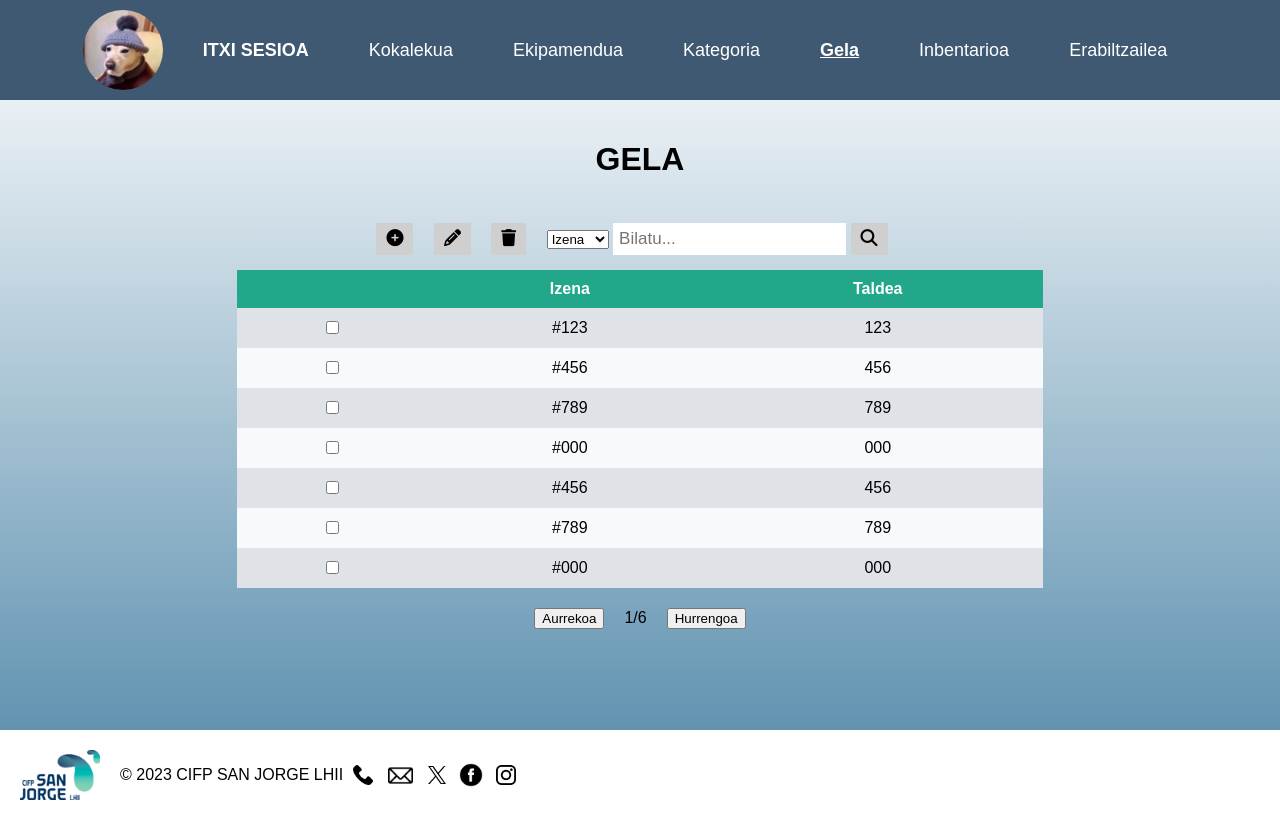
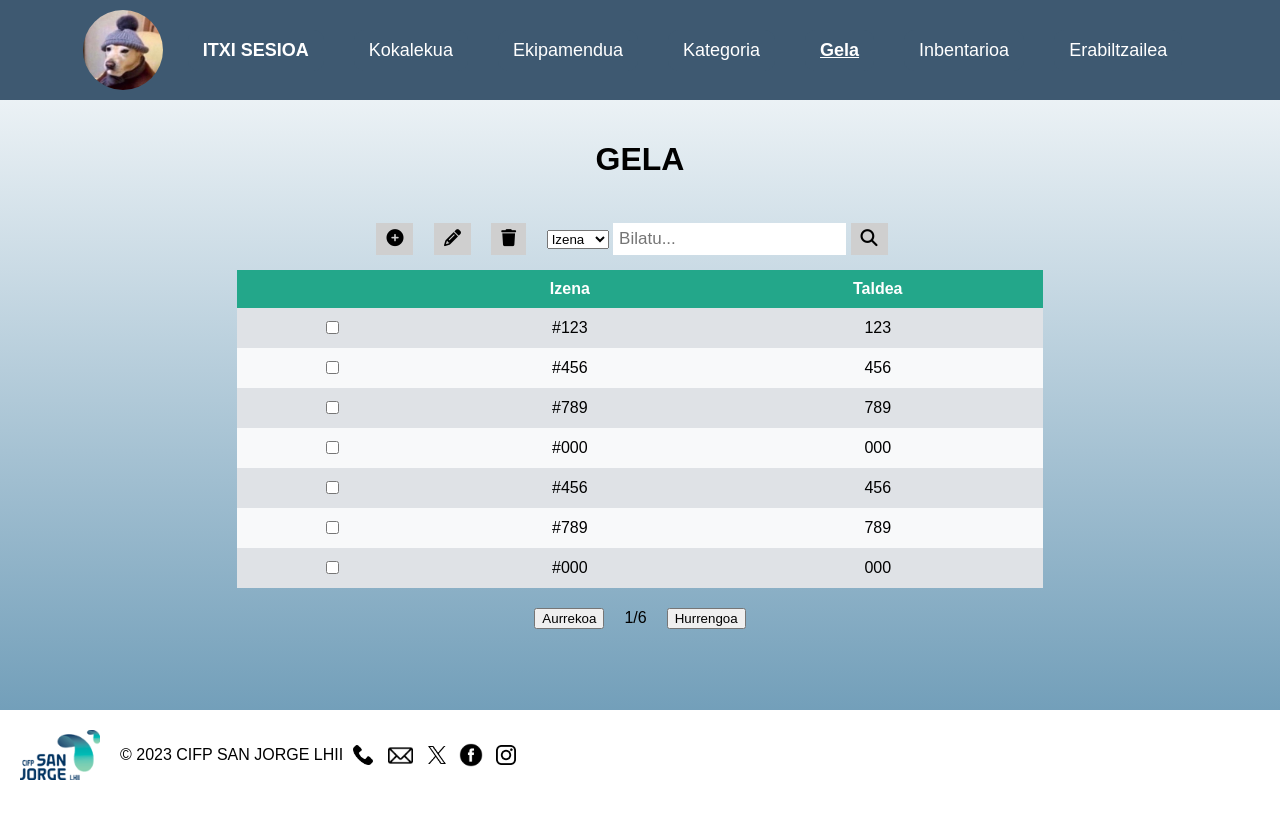
Before and after one commit to afernandezi22/talde1erronka1, a PHP site: page /html/gela.html in a window 1280 px wide. After the commit the page ends 780 px from the top, so only its background shows below. Run offline with PHP 8.4, Linux system fonts and the light colour scheme.

Commit message:
Gela + footer aldaketak

```diff
--- a/ERRONKA/css/styles.css
+++ b/ERRONKA/css/styles.css
@@ -5,7 +5,7 @@ body {
 }
 
 .container {
-    min-height: calc(100vh - 70px);
+    min-height: 100vh;
     display: flex;
     flex-direction: column;
     background: linear-gradient(to top, #6193B1, #ffffff);
--- a/ERRONKA/html/gela.html
+++ b/ERRONKA/html/gela.html
@@ -99,11 +99,11 @@
                 <button class="hurrengoBotoia" type="submit">Hurrengoa</button>
             </div>
         </div>
+        <div class="footer">
+            <iframe src="footer.html" width="100%" height="70px" frameborder="0"></iframe>
+        </div>
     </div>
 
-    <div class="footer">
-        <iframe src="footer.html" width="100%" height="70px" frameborder="0"></iframe>
-    </div>
 </body>
 
 </html>
```
Also changed, not shown: ERRONKA/html/index.html (+3 -6 lines).
